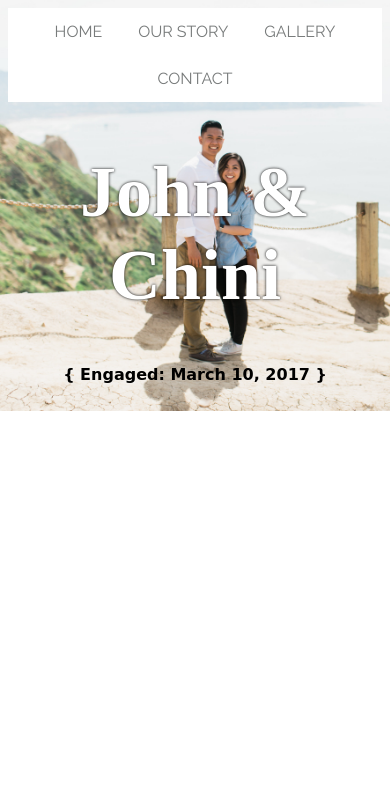
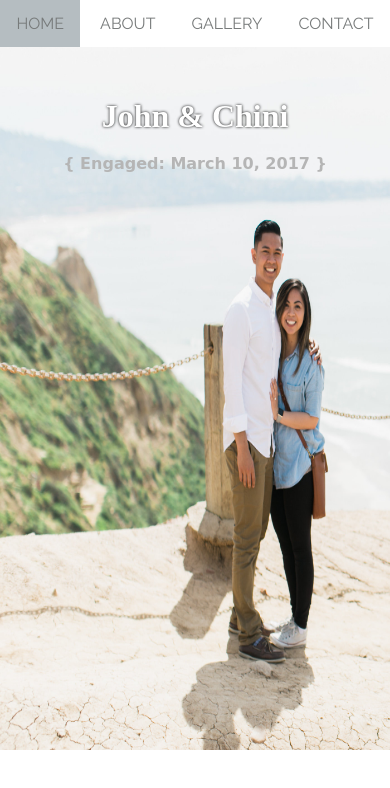
Before and after one commit to FranchiniMae/johnandchini.github.io, a plain HTML site: page index.html in a window 390 px wide. Drawn offline with nearby package versions, Linux system fonts and the light colour scheme; a web font is replaced by a local one.

Commit message:
Fix image size

```diff
--- a/index.html
+++ b/index.html
@@ -22,7 +22,7 @@
 		<div class="navcontent">
 			<ul id="nav">
 				<li><a href="#home">HOME</a></li>
-			  <li><a href="#about">OUR STORY</a></li>
+			  <li><a href="#about">ABOUT</a></li>
 			  <li><a href="#gallery">GALLERY</a></li>
 				<li><a href="#contact">CONTACT</a></li>
 			</ul>
--- a/styles/desktop.css
+++ b/styles/desktop.css
@@ -23,9 +23,6 @@ and (min-width: 601px)
 and (max-width: 1100px) {
 
 	body {
-		background-image: url('../images/2.jpeg');
-		background-size: cover;
-		background-repeat: no-repeat;
 		height: 1024px;
 	}
 
@@ -50,4 +47,16 @@ and (max-width: 1100px) {
 @media screen
 and (max-width: 460px) {
 
+	body {
+		background-size: 200% 100%;
+		height: 750px;
+	}
+
+	.welcome {
+		font-size: 2em;
+	}
+
+	.tagline {
+		color: #b5b5b5;
+	}
 }
--- a/styles/main.css
+++ b/styles/main.css
@@ -1,5 +1,10 @@
 .centertext {
 	text-align: center;
+}
+
+* {
+	margin: 0;
+	padding: 0;
 }
 
 p {
```
